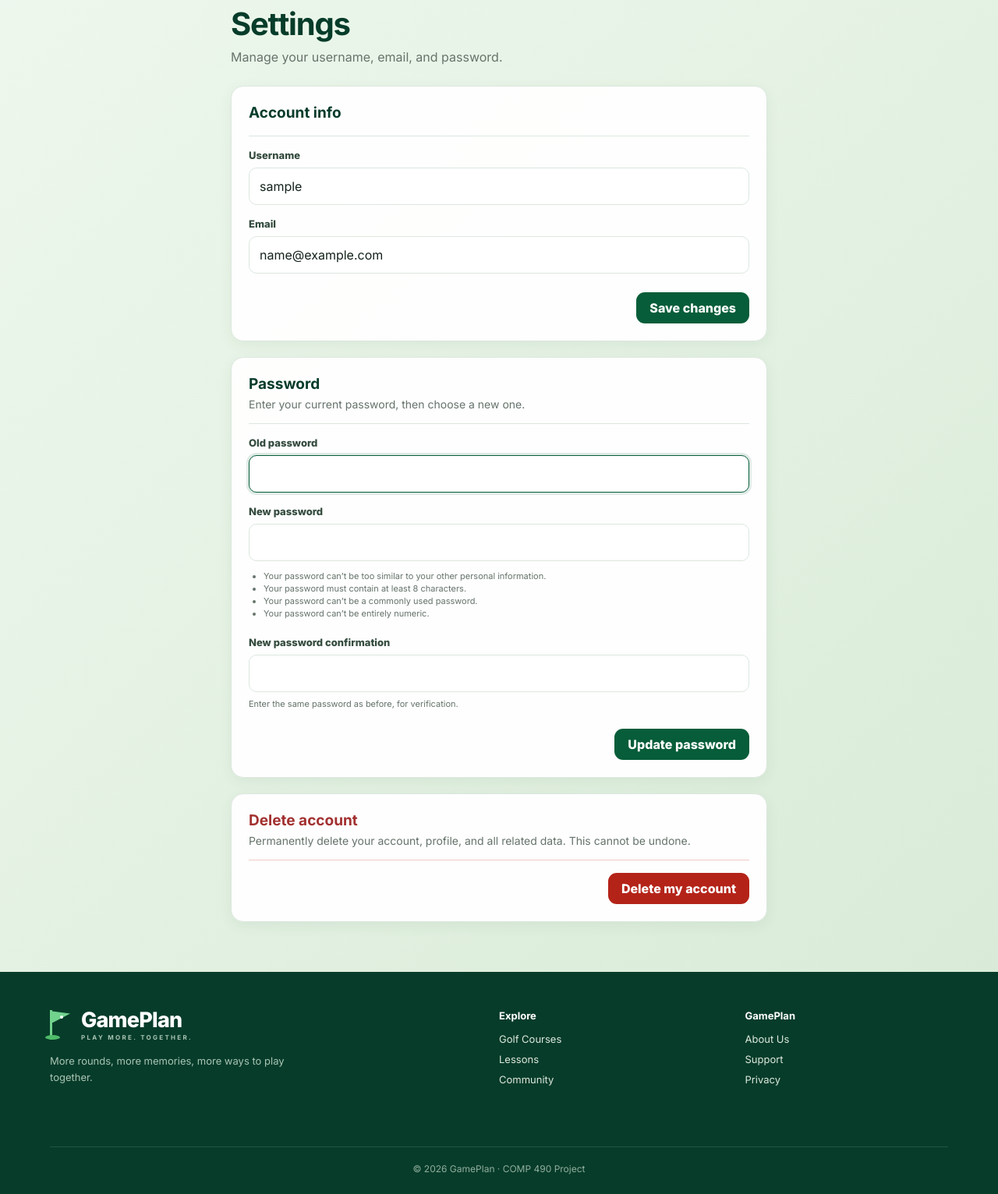
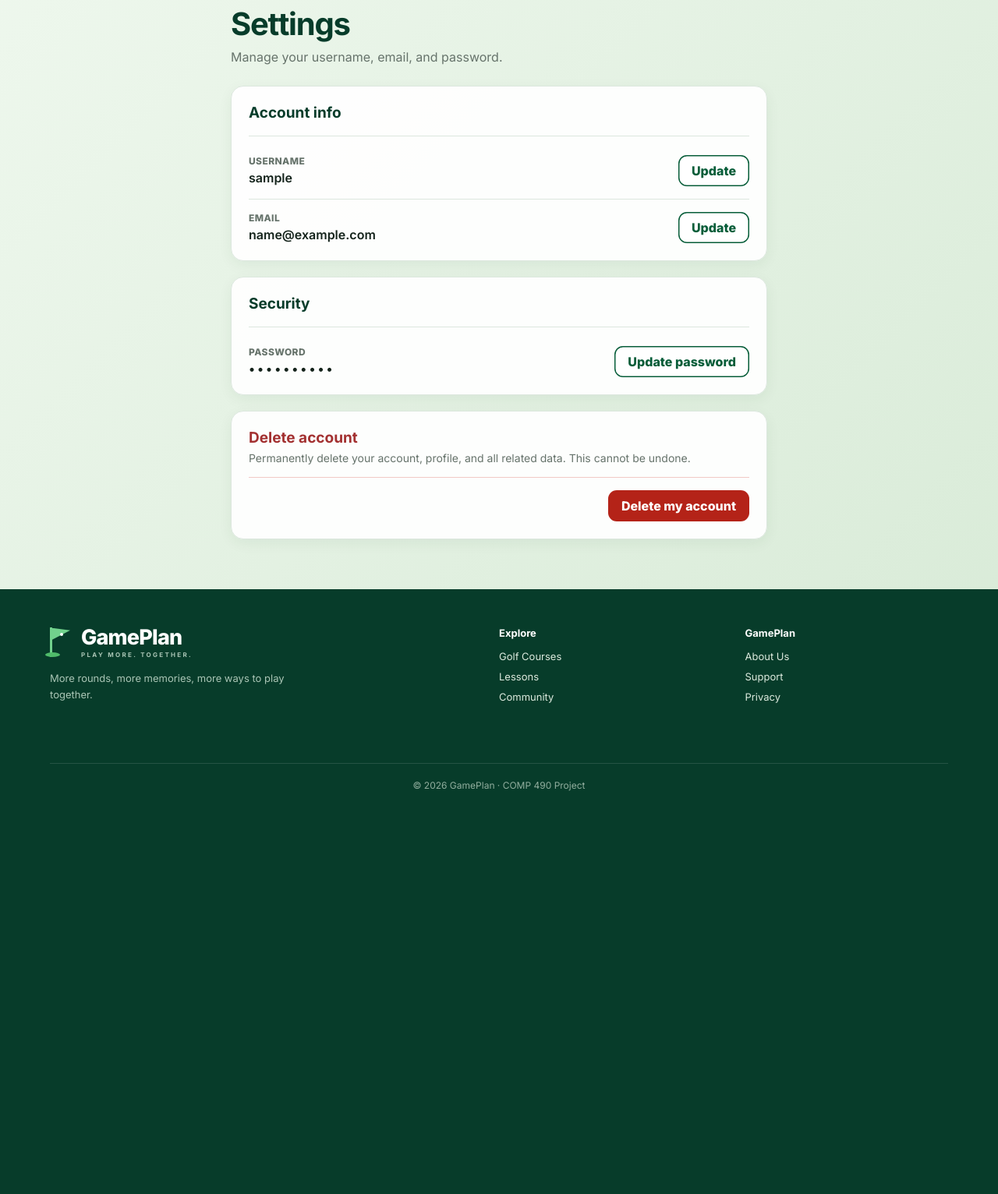
Before and after one commit to irsanchez7005/Comp-490-Project, a Django app: page /settings/ in a window 1280 px wide. Shown: the part 160-1692 px from the top of the page at 78% size. After the commit the page ends 1175 px from the top, so only its background shows below. Run offline with Django 5.2, Linux system fonts and the light colour scheme; the visitor is signed in with stand-in values (Sample User, id 1).

Commit message:
changed account settings forms and views

```diff
--- a/gameplan/accounts/forms.py
+++ b/gameplan/accounts/forms.py
@@ -55,10 +55,12 @@ class VerifyCodeForm(forms.Form):
 class PasswordResetRequestForm(forms.Form):
     email = forms.EmailField(label='Email')
 
-class UpdateAccountForm(forms.ModelForm):
+class UserNameForm(forms.ModelForm):
     class Meta:
         model = User
-        fields = ['username', 'email']
+        fields = ['username']
+        labels = {'username': 'New username'}
+        widgets = {'username': forms.TextInput(attrs={'placeholder': 'Enter a new username'})}
     def clean_username(self):
         #case-insensitive check
         username = self.cleaned_data['username'].strip()
@@ -66,13 +68,32 @@ class UpdateAccountForm(forms.ModelForm):
             raise forms.ValidationError("That username is already taken.")
         return username
 
+class EmailForm(forms.ModelForm):
+    class Meta:
+        model = User
+        fields = ['email']
+        labels = {'email': 'New email'}
+        widgets = {'email': forms.EmailInput(attrs={'placeholder': 'Enter a new email'})}
     def clean_email(self):
         #case-insensitive check
         email = self.cleaned_data['email'].strip().lower()
-        #check if there's another same email in database
+        #check if there's same email in database
         if User.objects.filter(email__iexact=email).exclude(pk=self.instance.pk).exists():
             raise forms.ValidationError("An account with this email already exists.")
         return email
 
+class ConfirmPasswordForm(forms.Form):
+    password = forms.CharField(widget=forms.PasswordInput, label="Current password")
+
+    def __init__(self, user, *args, **kwargs):
+        self.user = user
+        super().__init__(*args, **kwargs)
+
+    def clean_password(self):
+        password = self.cleaned_data['password']
+        if not self.user.check_password(password):
+            raise forms.ValidationError("Your password was entered incorrectly.")
+        return password
+
 class DeleteAccountForm(forms.Form):
     password = forms.CharField(widget=forms.PasswordInput, label="Confirm your password")
--- /dev/null
+++ b/gameplan/accounts/templates/accounts/_settings_dialog.html
@@ -0,0 +1,28 @@
+<dialog class="settings-dialog" id="{{ dialog_id }}" aria-labelledby="{{ dialog_id }}-title"
+        {% if open_dialog == dialog_id %}data-open-on-load{% endif %}>
+  <form method="post" class="auth-form settings-dialog-form">
+    {% csrf_token %}
+    <input type="hidden" name="action" value="{{ action }}">
+    <header class="settings-dialog-head">
+      <div>
+        {% if step %}<span class="eyebrow">{{ step }}</span>{% endif %}
+        <h2 id="{{ dialog_id }}-title">{{ title }}</h2>
+      </div>
+      <button type="button" class="booking-close" data-dialog-close aria-label="Close">&times;</button>
+    </header>
+    {% if intro %}<p class="settings-dialog-intro">{{ intro }}</p>{% endif %}
+
+    {% if form.non_field_errors %}<div class="form-errors">{{ form.non_field_errors }}</div>{% endif %}
+    {% for field in form %}
+      <label for="{{ field.id_for_label }}">{{ field.label }}</label>
+      {{ field }}
+      {% if field.help_text %}<small class="helptext">{{ field.help_text|safe }}</small>{% endif %}
+      {% if field.errors %}<div class="field-errors">{{ field.errors }}</div>{% endif %}
+    {% endfor %}
+
+    <div class="settings-dialog-actions">
+      <button type="button" class="btn small btn-outline" data-dialog-close>Cancel</button>
+      <button type="submit" class="btn small">{{ submit_label }}</button>
+    </div>
+  </form>
+</dialog>
--- a/gameplan/accounts/templates/accounts/account_settings.html
+++ b/gameplan/accounts/templates/accounts/account_settings.html
@@ -13,39 +13,36 @@
     <div class="settings-card-head">
       <h2>Account info</h2>
     </div>
-    <form method="post" class="auth-form">
-      {% csrf_token %}
-      {% if account_form.non_field_errors %}<div class="form-errors">{{ account_form.non_field_errors }}</div>{% endif %}
-      {% for field in account_form %}
-        <label for="{{ field.id_for_label }}">{{ field.label }}</label>
-        {{ field }}
-        {% if field.errors %}<div class="field-errors">{{ field.errors }}</div>{% endif %}
-      {% endfor %}
-      <div class="settings-actions">
-        <button class="btn small" type="submit" name="update_account">Save changes</button>
+        <div class="settings-row">
+      <div class="settings-row-text">
+        <span class="settings-label">Username</span>
+        <span class="settings-value">{{ user.username }}</span>
       </div>
-    </form>
+      <button type="button" class="btn small btn-outline" data-dialog-open="username-dialog">Update</button>
+    </div>
+
+    <div class="settings-row">
+      <div class="settings-row-text">
+        <span class="settings-label">Email</span>
+        <span class="settings-value">{{ user.email }}</span>
+      </div>
+      <button type="button" class="btn small btn-outline" data-dialog-open="email-dialog">Update</button>
+    </div>
+  </div>
   </div>
 
   {# ---------- Password ---------- #}
   <div class="panel settings-card">
     <div class="settings-card-head">
-      <h2>Password</h2>
-      <p>Enter your current password, then choose a new one.</p>
+      <h2>Security</h2>
     </div>
-    <form method="post" class="auth-form">
-      {% csrf_token %}
-      {% if password_form.non_field_errors %}<div class="form-errors">{{ password_form.non_field_errors }}</div>{% endif %}
-      {% for field in password_form %}
-        <label for="{{ field.id_for_label }}">{{ field.label }}</label>
-        {{ field }}
-        {% if field.help_text %}<small class="helptext">{{ field.help_text|safe }}</small>{% endif %}
-        {% if field.errors %}<div class="field-errors">{{ field.errors }}</div>{% endif %}
-      {% endfor %}
-      <div class="settings-actions">
-        <button class="btn small" type="submit" name="change_password">Update password</button>
+    <div class="settings-row">
+      <div class="settings-row-text">
+        <span class="settings-label">Password</span>
+        <span class="settings-value settings-dots">&bull;&bull;&bull;&bull;&bull;&bull;&bull;&bull;&bull;&bull;</span>
       </div>
-    </form>
+        <button class="btn small btn-outline" type="button" name="change_password" data-dialog-open="password-dialog">Update password</button>
+      </div>
   </div>
 
   {# ---------- Danger zone ---------- #}
@@ -59,4 +56,40 @@
     </div>
   </div>
 </section>
+
+{% include "accounts/_settings_dialog.html" with dialog_id="username-dialog" action="username" form=username_form title="Change username" intro="Pick a new name other players will see." submit_label="Save username" %}
+{% include "accounts/_settings_dialog.html" with dialog_id="email-dialog" action="email" form=email_form title="Change email" intro="You'll use this email to log in." submit_label="Save email" %}
+{% include "accounts/_settings_dialog.html" with dialog_id="password-dialog" action="verify_password" form=confirm_form step="STEP 1 OF 2" title="Confirm it's you" intro="Enter your current password to continue." submit_label="Next" %}
+{% include "accounts/_settings_dialog.html" with dialog_id="new-password-dialog" action="set_password" form=new_password_form step="STEP 2 OF 2" title="Choose a new password" submit_label="Update password" %}
 {% endblock %}
+
+{% block scripts %}
+<script>
+document.addEventListener("DOMContentLoaded", () => {
+  const openDialog = (dialog) => {
+    if (!dialog) return;
+    dialog.showModal();
+    dialog.querySelector('input:not([type="hidden"])')?.focus();
+  };
+
+  document.querySelectorAll("[data-dialog-open]").forEach((button) => {
+    button.addEventListener("click", () =>
+      openDialog(document.getElementById(button.dataset.dialogOpen)),
+    );
+  });
+
+  document.querySelectorAll(".settings-dialog").forEach((dialog) => {
+    dialog.querySelectorAll("[data-dialog-close]").forEach((button) => {
+      button.addEventListener("click", () => dialog.close());
+    });
+    //click on the blurred backdrop closes it
+    dialog.addEventListener("click", (event) => {
+      if (event.target === dialog) dialog.close();
+    });
+  });
+
+  //reopen the dialog that had errors (or password step 2)
+  document.querySelectorAll(".settings-dialog[data-open-on-load]").forEach(openDialog);
+});
+</script>
+{% endblock %}
--- a/gameplan/accounts/templates/accounts/base.html
+++ b/gameplan/accounts/templates/accounts/base.html
@@ -52,7 +52,7 @@
             <a href="#" data-template-placeholder="true">My GamePlan</a>
             <a href="{% url 'profile' %}">My Profile</a>
             <a href="#" data-template-placeholder="true">My Bookings</a>
-            <a href="{% url 'settings' %}" data-template-placeholder="true">Settings</a>
+            <a href="{% url 'settings' %}" >Settings</a>
             <form action="{% url 'logout' %}" method="post">{% csrf_token %}<button type="submit">Log Out</button></form>
           </nav>
         </details>
--- a/gameplan/accounts/views.py
+++ b/gameplan/accounts/views.py
@@ -1,5 +1,5 @@
 import secrets
-
+import time
 from django.shortcuts import render, redirect, get_object_or_404
 from django.contrib import messages
 from django.contrib.auth import logout, update_session_auth_hash
@@ -8,10 +8,10 @@ from .forms import AccountRegisterForm
 from django.contrib.auth.decorators import login_required
 from .verification import send_email_code, send_password_reset_code
 from .models import User, VerificationCode, Profile
-from .forms import VerifyCodeForm, EmailLoginForm, ProfileForm,PasswordResetRequestForm, UpdateAccountForm, DeleteAccountForm
+from .forms import VerifyCodeForm, EmailLoginForm, ProfileForm,PasswordResetRequestForm, UserNameForm,EmailForm,ConfirmPasswordForm, DeleteAccountForm
 from django.views.decorators.http import require_POST
 from django.contrib.auth.views import LoginView
-from django.contrib.auth.forms import SetPasswordForm, PasswordChangeForm
+from django.contrib.auth.forms import SetPasswordForm
 
 def home(request):
     return render(request, 'accounts/home.html')
@@ -104,33 +104,71 @@ def accountProfile(request):
         form = ProfileForm(instance=profile_obj)
     return render(request, "accounts/profile.html", {"form": form})
 
+PASSWORD_VERIFY_SECONDS=300
+
 @login_required
 def accountSettings(request):
-    account_form = UpdateAccountForm(instance=request.user)
-    password_form = PasswordChangeForm(request.user)
+    user = request.user
+    username_form = UserNameForm(instance=user, initial={"username": ""})
+    email_form = EmailForm(instance=user, initial={"email": ""})
+    confirm_form = ConfirmPasswordForm(user)
+    new_password_form = SetPasswordForm(user)
+    open_dialog = None
     if request.method == "POST":
-        if "update_account" in request.POST:
-            account_form = UpdateAccountForm(request.POST, instance=request.user)
-            if account_form.is_valid():
-                account_form.save()
-                messages.success(request, "Account updated.")
+        action = request.POST.get("action")
+        if action == "username":
+            username_form = UserNameForm(request.POST, instance=user)
+            if username_form.is_valid():
+                username_form.save()
+                messages.success(request, "Username updated.")
                 return redirect("settings")
-        elif "change_password" in request.POST:
-            password_form = PasswordChangeForm(request.user, request.POST)
-            if password_form.is_valid():
-                user = password_form.save()
+            open_dialog = "username-dialog"
+
+        elif action == "email":
+            email_form = EmailForm(request.POST, instance=user)
+            if email_form.is_valid():
+                email_form.save()
+                messages.success(request, "Email updated.")
+                return redirect("settings")
+            open_dialog = "email-dialog"
+
+        elif action == "verify_password":
+            confirm_form = ConfirmPasswordForm(user, request.POST)
+            if confirm_form.is_valid():
+                request.session["pw_verified_at"] = time.time()
+                open_dialog = "new-password-dialog"
+            else:
+                open_dialog = "password-dialog"
+
+        elif action == "set_password":
+            verified_at = request.session.get("pw_verified_at")
+            if verified_at is None or time.time() - verified_at > PASSWORD_VERIFY_SECONDS:
+                request.session.pop("pw_verified_at", None)
+                messages.error(request, "Please confirm your current password again.")
+                return redirect("settings")
+            new_password_form = SetPasswordForm(user, request.POST)
+            if new_password_form.is_valid():
+                user = new_password_form.save()
                 update_session_auth_hash(request, user)
-                messages.success(request, "Password changed.")
+                request.session.pop("pw_verified_at", None)
+                messages.success(request, "Password Changed.")
                 return redirect("settings")
-    return render(request, "accounts/account_settings.html",
-                  {"account_form": account_form, "password_form": password_form})
+            open_dialog = "new-password-dialog"
+    return render(request, "accounts/account_settings.html", {
+        "username_form": username_form,
+        "email_form": email_form,
+        "confirm_form": confirm_form,
+        "new_password_form": new_password_form,
+        "open_dialog": open_dialog,
+    })
 
 @login_required
 def deleteAccount(request):
-    form = DeleteAccountForm()
+    form = ConfirmPasswordForm(request.user, request.POST)
     if request.method == "POST":
         user = request.user
         logout(request)
+        messages.success(request,"Account deleted.")
         user.delete()
         return redirect('home')
     return render(request, "accounts/delete_confirm.html", {"form": form})
--- a/gameplan/static/css/site.css
+++ b/gameplan/static/css/site.css
@@ -379,10 +379,36 @@ mark {background: green; color: white; }
 .btn-danger { background: #b42318; }
 .btn-danger:hover { background: #8f1c13; box-shadow: 0 8px 22px rgba(180, 35, 24, .2); }
 
+/* Settings rows (read-only showcase) */
+.settings-row { display: flex; align-items: center; justify-content: space-between; gap: 16px; padding: 16px 0; border-bottom: 1px solid var(--border); }
+.settings-row:last-child { border-bottom: 0; padding-bottom: 0; }
+.settings-row-text { display: flex; flex-direction: column; gap: 4px; min-width: 0; }
+.settings-label { color: var(--muted); font-size: 12px; font-weight: 800; letter-spacing: .4px; text-transform: uppercase; }
+.settings-value { color: var(--text); font-size: 16px; font-weight: 600; overflow-wrap: anywhere; }
+.settings-dots { letter-spacing: 3px; }
+.btn-outline { background: var(--white); color: var(--green) !important; box-shadow: inset 0 0 0 1.5px var(--green); }
+.btn-outline:hover { background: var(--mint); box-shadow: inset 0 0 0 1.5px var(--green); }
+
+/* Settings dialogs */
+.settings-dialog { width: min(460px, calc(100% - 32px)); padding: 0; border: 1px solid var(--border); border-radius: 18px; background: var(--white); color: var(--text); box-shadow: var(--shadow-lg); }
+.settings-dialog::backdrop { background: rgba(7, 60, 42, .28); backdrop-filter: blur(8px); -webkit-backdrop-filter: blur(8px); }
+.settings-dialog[open] { animation: settings-pop .18s ease-out; }
+.settings-dialog-form { padding: 26px; }
+.settings-dialog-head { display: flex; align-items: flex-start; justify-content: space-between; gap: 12px; }
+.settings-dialog-head h2 { margin: 4px 0 0; color: var(--dark); font-size: 21px; letter-spacing: -.4px; }
+.settings-dialog-intro { margin: 6px 0 4px; color: var(--muted); font-size: 14px; line-height: 1.5; }
+.settings-dialog-actions { display: flex; justify-content: flex-end; gap: 10px; margin-top: 18px; }
+.settings-dialog-actions .btn { margin-top: 0; }
+@keyframes settings-pop { from { opacity: 0; transform: translateY(8px) scale(.98); } to { opacity: 1; transform: none; } }
+
+
 @media (max-width: 560px) {
   .settings-card { padding: 20px; }
   .settings-actions .btn { width: 100%; }
+  .settings-row .btn { width: auto; }
+  .settings-dialog-actions .btn { flex: 1; }
 }
+@media (prefers-reduced-motion: reduce) { .settings-dialog[open] { animation: none; } }
 
 
 /* ---------- Sidebar course filter ---------- */
```
